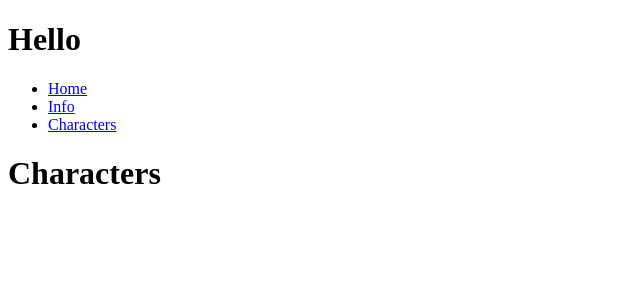
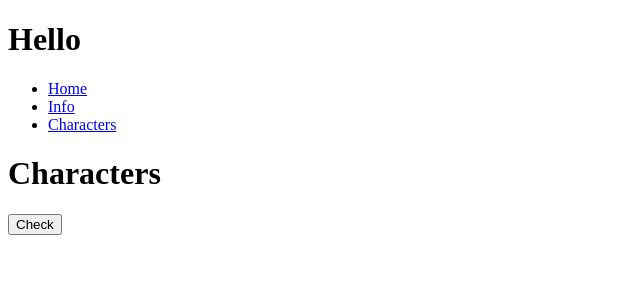
Before and after one commit to Vampuuri/Saastunut-comic, an Angular app in the folder frontend/: page /characters in a window 1280 px wide. Shown: the top 300 px of the page, without its empty margins (0-640 px from the left). Built offline with nearby package versions, Linux system fonts and the light colour scheme; no server answers.

Commit message:
CharactersComponent: fetch characters onInit

```diff
--- a/frontend/src/app/characters/characters.component.ts
+++ b/frontend/src/app/characters/characters.component.ts
@@ -1,17 +1,38 @@
 import { Component, OnInit } from '@angular/core';
+import { DataService } from '../data.service';
+
+import { Character } from '../data-interfaces/character';
 
 @Component({
   selector: 'app-characters',
   template: `
     <h1>Characters</h1>
+    <button (click)="showCharacters()">Check</button>
   `,
   styles: ['']
 })
 export class CharactersComponent implements OnInit {
+  mainCharacters: Character[] = [];
+  sideCharacters: Character[] = [];
 
-  constructor() { }
+  constructor(private dataService: DataService) {}
+
+  showCharacters() {
+    console.log(this.mainCharacters);
+    console.log(this.sideCharacters);
+  }
+
+  updateMainCharacters(newCharacters: Character[]) {
+    this.mainCharacters = newCharacters;
+  }
+
+  updateSideCharacters(newCharacters: Character[]) {
+    this.sideCharacters = newCharacters;
+  }
 
   ngOnInit(): void {
+    this.dataService.getMainCharacters( (response) => { this.updateMainCharacters(response) }, () => {} );
+    this.dataService.getSideCharacters( (response) => { this.updateSideCharacters(response) }, () => {} );
   }
 
 }
```
